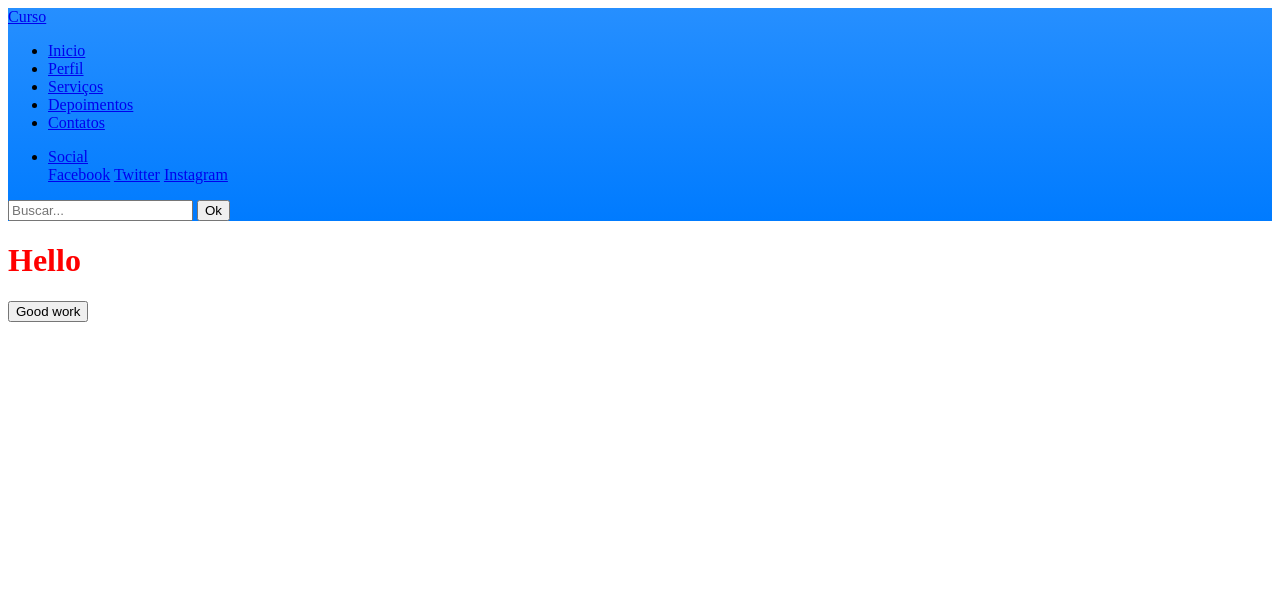
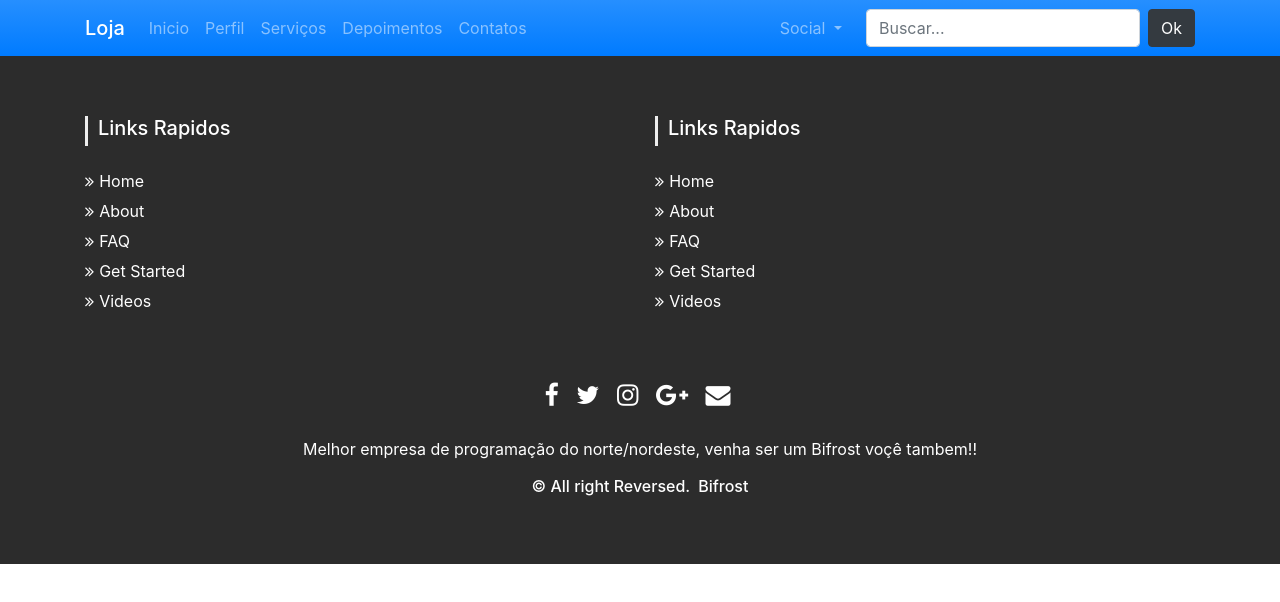
Before and after one commit to metsalker/hitrade-front, a website built with webpack: page src/index.html in a window 1280 px wide. Built offline with nearby package versions, Linux system fonts and the light colour scheme; files whose address does not match are found by name.

Commit message:
add footer

```diff
--- a/src/_scss/main.scss
+++ b/src/_scss/main.scss
@@ -8,3 +8,83 @@ h1 {
 .bg-gradient-primary {
   background: #007bff linear-gradient(180deg, #268fff, #007bff) repeat-x !important;
 }
+
+
+
+/*  START FOOTER */
+@import url('https://maxcdn.bootstrapcdn.com/font-awesome/4.7.0/css/font-awesome.min.css');
+section {
+    padding: 60px 0;
+}
+
+section .section-title {
+    text-align: center;
+    color: #007b5e;
+    margin-bottom: 50px;
+    text-transform: uppercase;
+}
+#footer {
+    background: #2c2c2c !important;
+}
+#footer h5{
+	padding-left: 10px;
+    border-left: 3px solid #eeeeee;
+    padding-bottom: 6px;
+    margin-bottom: 20px;
+    color:#ffffff;
+}
+#footer a {
+    color: #ffffff;
+    text-decoration: none !important;
+    background-color: transparent;
+    -webkit-text-decoration-skip: objects;
+}
+#footer ul.social li{
+	padding: 3px 0;
+}
+#footer ul.social li a i {
+    margin-right: 5px;
+	font-size:25px;
+	-webkit-transition: .5s all ease;
+	-moz-transition: .5s all ease;
+	transition: .5s all ease;
+}
+#footer ul.social li:hover a i {
+	font-size:30px;
+	margin-top:-10px;
+}
+#footer ul.social li a,
+#footer ul.quick-links li a{
+	color:#ffffff;
+}
+#footer ul.social li a:hover{
+	color:#eeeeee;
+}
+#footer ul.quick-links li{
+	padding: 3px 0;
+	-webkit-transition: .5s all ease;
+	-moz-transition: .5s all ease;
+	transition: .5s all ease;
+}
+#footer ul.quick-links li:hover{
+	padding: 3px 0;
+	margin-left:5px;
+	font-weight:700;
+}
+#footer ul.quick-links li a i{
+	margin-right: 5px;
+}
+#footer ul.quick-links li:hover a i {
+    font-weight: 700;
+}
+
+@media (max-width:767px){
+	#footer h5 {
+    padding-left: 0;
+    border-left: transparent;
+    padding-bottom: 0px;
+    margin-bottom: 10px;
+}
+}
+
+/* END FOOTER */
--- a/src/index.html
+++ b/src/index.html
@@ -12,7 +12,7 @@
 
     <div class="container">
 
-      <a class="navbar-brand h1 mb-0" href="#">Curso</a>
+      <a class="navbar-brand h1 mb-0" href="#">Loja</a>
 
       <buttom class="navbar-toggler" type="button" data-toggle="collapse" data-target="#navbarSite">
         <span class="navbar-toggler-icon"></span>
@@ -56,8 +56,63 @@
     </div>
   </nav>
 
-  <h1>Hello</h1>
-  <button type="button" name="button" class="btn btn-primary">Good work</button>
+  <!-- START FOOTER -->
+ <link href="//maxcdn.bootstrapcdn.com/bootstrap/4.0.0/css/bootstrap.min.css" rel="stylesheet" id="bootstrap-css">
+<script src="//maxcdn.bootstrapcdn.com/bootstrap/4.0.0/js/bootstrap.min.js"></script>
+<script src="//cdnjs.cloudflare.com/ajax/libs/jquery/3.2.1/jquery.min.js"></script>
+<!------ Include the above in your HEAD tag ---------->
+
+<!-- Footer -->
+	<section id="footer">
+		<div class="container">
+			<div class="row text-center text-xs-center text-sm-left text-md-left">
+				<div class="col-xs-12 col-sm-6 col-md-6">
+					<h5>Links Rapidos</h5>
+					<ul class="list-unstyled quick-links">
+						<li><a href="javascript:void();"><i class="fa fa-angle-double-right"></i>Home</a></li>
+						<li><a href="javascript:void();"><i class="fa fa-angle-double-right"></i>About</a></li>
+						<li><a href="javascript:void();"><i class="fa fa-angle-double-right"></i>FAQ</a></li>
+						<li><a href="javascript:void();"><i class="fa fa-angle-double-right"></i>Get Started</a></li>
+						<li><a href="javascript:void();"><i class="fa fa-angle-double-right"></i>Videos</a></li>
+					</ul>
+				</div>
+
+				<div class="col-xs-12 col-sm-6 col-md-6">
+					<h5>Links Rapidos</h5>
+					<ul class="list-unstyled quick-links">
+						<li><a href="javascript:void();"><i class="fa fa-angle-double-right"></i>Home</a></li>
+						<li><a href="javascript:void();"><i class="fa fa-angle-double-right"></i>About</a></li>
+						<li><a href="javascript:void();"><i class="fa fa-angle-double-right"></i>FAQ</a></li>
+						<li><a href="javascript:void();"><i class="fa fa-angle-double-right"></i>Get Started</a></li>
+						<li><a href="javascript:void();"><i class="fa fa-angle-double-right"></i>Videos</a></li>
+					</ul>
+				</div>
+			</div>
+			<div class="row">
+				<div class="col-xs-12 col-sm-12 col-md-12 mt-2 mt-sm-5">
+					<ul class="list-unstyled list-inline social text-center">
+						<li class="list-inline-item"><a href="javascript:void();"><i class="fa fa-facebook"></i></a></li>
+						<li class="list-inline-item"><a href="javascript:void();"><i class="fa fa-twitter"></i></a></li>
+						<li class="list-inline-item"><a href="javascript:void();"><i class="fa fa-instagram"></i></a></li>
+						<li class="list-inline-item"><a href="javascript:void();"><i class="fa fa-google-plus"></i></a></li>
+						<li class="list-inline-item"><a href="javascript:void();" target="_blank"><i class="fa fa-envelope"></i></a></li>
+					</ul>
+				</div>
+				</hr>
+			</div>
+			<div class="row">
+				<div class="col-xs-12 col-sm-12 col-md-12 mt-2 mt-sm-2 text-center text-white">
+					<p>Melhor empresa de programação do norte/nordeste, venha ser um Bifrost voçê tambem!!</p>
+					<p class="h6">&copy All right Reversed.<a class="text-green ml-2" href="http://pablobello.com/" target="_blank">Bifrost</a></p>
+				</div>
+				</hr>
+			</div>
+		</div>
+	</section>
+	<!-- ./Footer -->
+  <!-- END FOOTER -->
+
+
   <script type="text/javascript" src="node_modules/jquery/dist/jquery.js"></script>
   <script type="text/javascript" src="node_modules/popper.js/dist/umd/popper.js"></script>
   <script type="text/javascript" src="node_modules/bootstrap/dist/js/bootstrap.js"></script>
```
